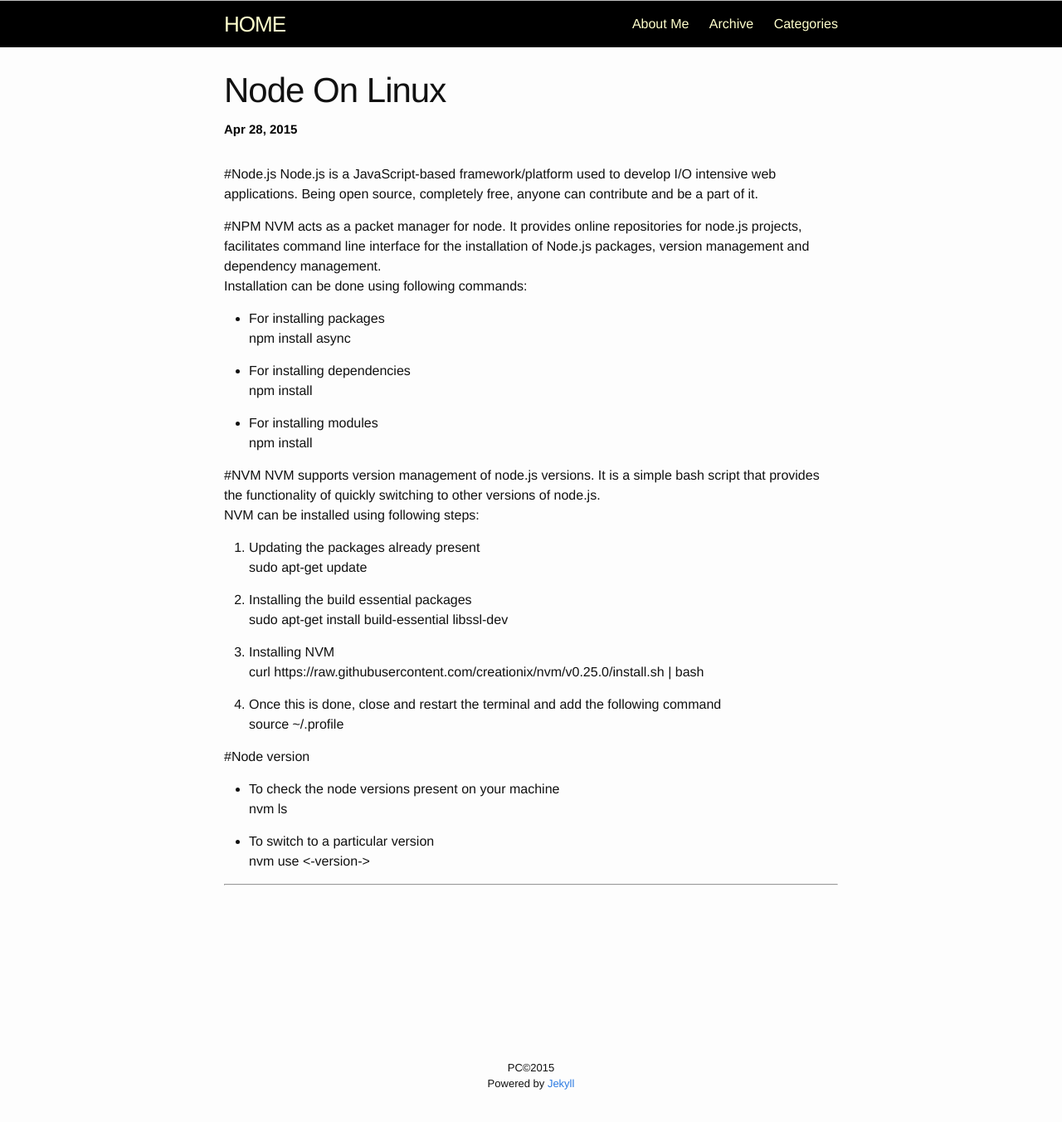
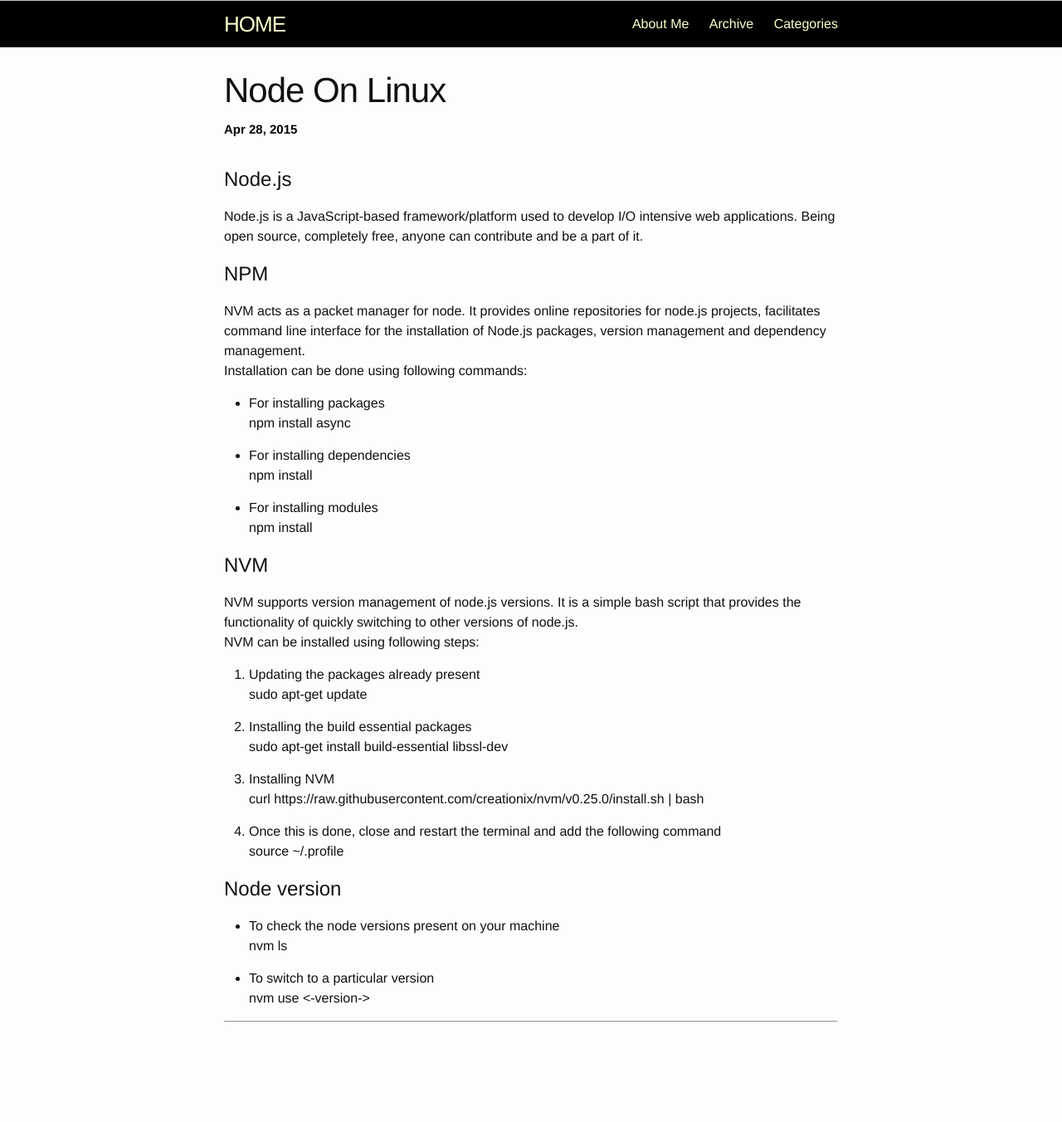
Before and after one commit to PreetikaChandel/PreetikaChandel.github.io, a Jekyll site: the page built from _posts/2016-04-8-Node on linux.markdown, in a window 1280 px wide and 1400 px high. Shown: the top 1352 px of the window at 83% size. Built offline with Jekyll 4.4.1, drawn with Linux system fonts in a browser that asks for light colours; comment, search, counter and statistics services are not loaded.

```diff
--- a/_posts/2016-04-8-Node on linux.markdown
+++ b/_posts/2016-04-8-Node on linux.markdown
@@ -6,10 +6,12 @@ categories: Linux
 
 ---
 
-#Node.js
+Node.js
+=======
 Node.js is a JavaScript-based framework/platform used to develop I/O intensive web applications. Being open source, completely free, anyone can contribute and be a part of it.
 
-#NPM
+NPM
+====
 NVM acts as a packet manager for node. It provides online repositories for node.js projects, facilitates command line interface for the installation of Node.js packages, version management and dependency management.<br>
 Installation can be done using following commands:
 
@@ -22,7 +24,8 @@ Installation can be done using following commands:
 * For installing modules <br>
   npm install <module name>
 
-#NVM
+NVM
+====
 NVM supports version management of node.js versions. It is a simple bash script that provides the functionality of quickly switching to other versions of node.js.<br>
 NVM can be installed using following steps:
 
@@ -41,8 +44,8 @@ NVM can be installed using following steps:
 4. Once this is done, close and restart the terminal and add the following command<br>
    source ~/.profile
 
-#Node version
-
+Node version
+=============
 * To check the node versions present on your machine <br>
   nvm ls
 
```
